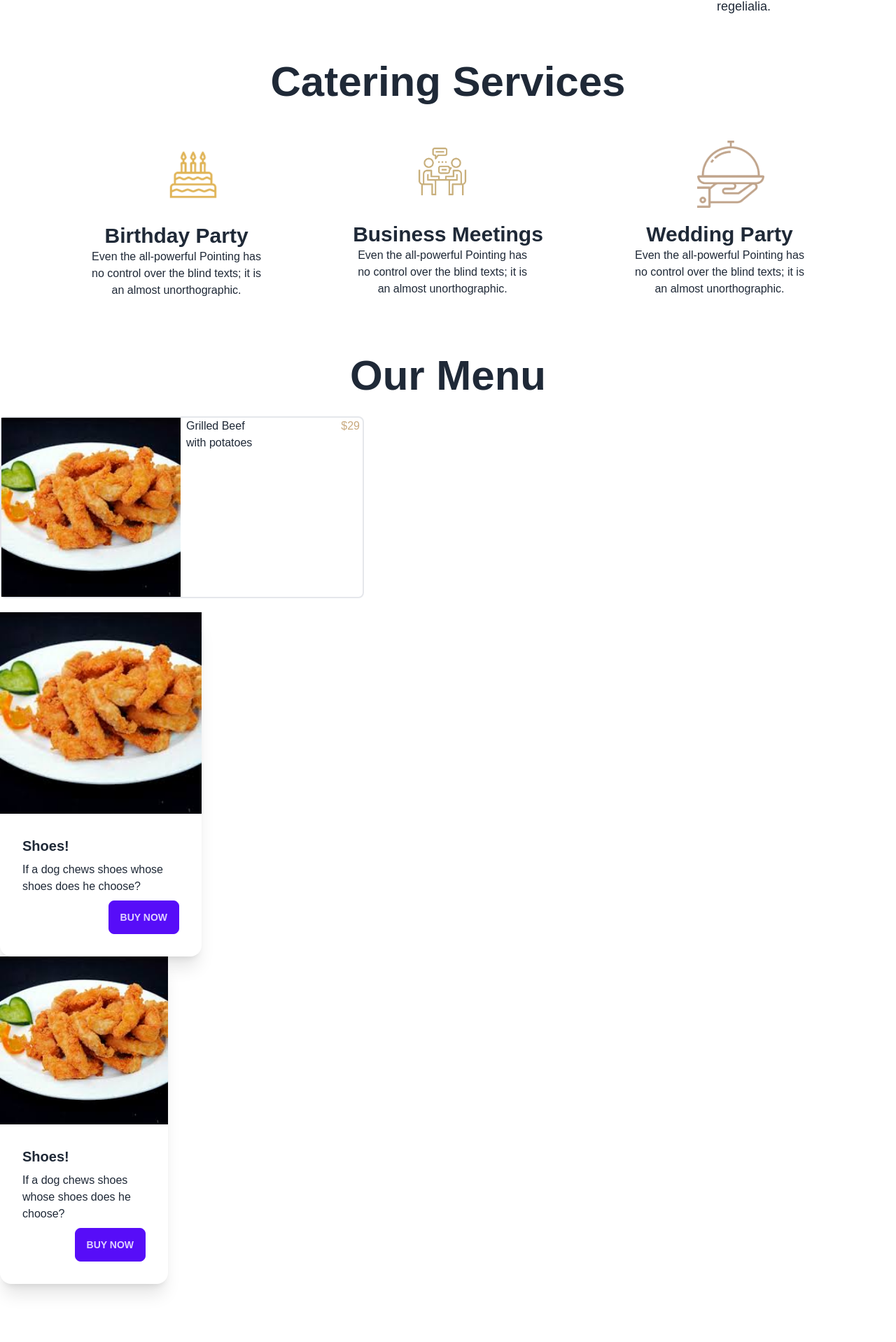
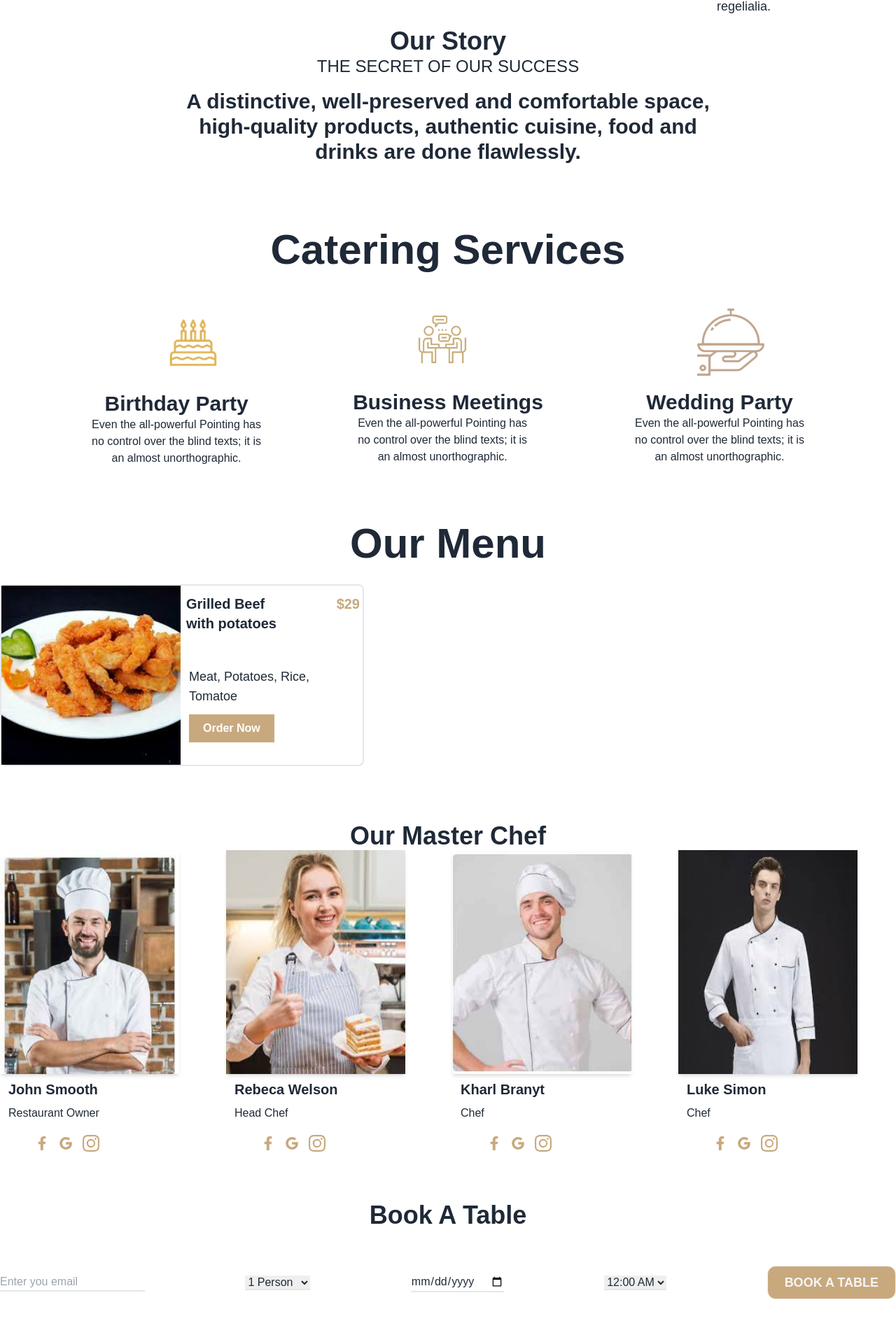
Before and after one commit to MdNadiruzzamanNibras/flavorsome, a Next.js app: page / in a window 1280 px wide. Shown: the part 1333-3251 px from the top of the page at 70% size. Built offline with nearby package versions, Linux system fonts and the light colour scheme; some icons are missing.

Commit message:
menu almost and our story

```diff
--- a/src/Component/Home/BookTable.js
+++ b/src/Component/Home/BookTable.js
@@ -4,7 +4,9 @@ const BookTable = () => {
         console.log("book a table");
     }
     return (
-        <div  className=" h-24  flex justify-between items-center my-7 ">
+        <div className="container">
+            <h1 className='text-center text-4xl font-bold'>Book A Table</h1>
+             <div  className=" h-24  lg:flex lg:justify-between items-center my-7 ">
             <div>
                 <input type="text" placeholder="Enter you email" className="border-b-2 focus:outline-none" />
             </div>
@@ -48,6 +50,7 @@ const BookTable = () => {
             </div>
             <button className="py-2 px-6 rounded-xl btn text-lg font-semibold " style={{backgroundColor:"#c8a97e", color:"whitesmoke"}} onClick={handleBook}>Book A Table</button>
         </div>
+       </div>
     );
 };
 
--- a/src/Component/Home/Menu.js
+++ b/src/Component/Home/Menu.js
@@ -7,39 +7,23 @@ const Menu = () => {
         <div className="my-20  ">
             <h1 className="text-6xl font-extrabold text-center my-7">Our Menu</h1>
              <div className=" ">
-          <div className="  flex items-center rounded-lg border-2 w-[520px]  my-5">
+          <div className="  lg:flex lg:items-center rounded-lg border-2 lg:w-[520px] container  my-5">
             <div className="w-64 h-64">
               <Image src={ch} className="w-64 h-64" alt="Shoes" />
             </div>
-            <div>
-              <div className="flex w-64 h-64 justify-between">
-                <div className="ml-2">
-                  <h5>Grilled Beef <br /> with potatoes</h5>
+            <div className="w-64 h-64">
+              <div className="flex  justify-between text-xl font-bold mt-3">
+                <div className="ml-2 ">
+                  <h5 >Grilled Beef <br /> with potatoes</h5>
                 </div>
                 <div><h5 style={{color:"#c8a97e"}}> $29 </h5></div>
               </div>
+              <h4 className="text-lg mt-12 mx-3">Meat, Potatoes, Rice, Tomatoe</h4>
+              <button style={{backgroundColor:"#c8a97e", color:"white"}} className=" py-2 px-5 mt-3 ml-3 font-bold">Order Now</button>
             </div>
             </div>
-             <div className="card w-72  bg-base-100 shadow-xl  ">
-  <Image src={ch} className="w-72 h-72" alt="Shoes" />
-  <div className="card-body">
-    <h2 className="card-title">Shoes!</h2>
-    <p>If a dog chews shoes whose shoes does he choose?</p>
-    <div className="card-actions justify-end">
-      <button className="btn btn-primary">Buy Now</button>
-    </div>
-  </div>
-</div>
-             <div className="card w-60 bg-base-100 shadow-xl ">
-  <Image src={ch} className="w-60" alt="Shoes" />
-  <div className="card-body">
-    <h2 className="card-title">Shoes!</h2>
-    <p>If a dog chews shoes whose shoes does he choose?</p>
-    <div className="card-actions justify-end">
-      <button className="btn btn-primary">Buy Now</button>
-    </div>
-  </div>
-</div>
+
+
        </div>
        </div>
     );
--- /dev/null
+++ b/src/Component/Home/OurStory.js
@@ -0,0 +1,16 @@
+
+const OurStory = () => {
+    return (
+        <div className="flex justify-center h-56">
+            <div>
+<h1 className="text-4xl text-center font-bold">Our Story</h1>
+            <h5 style={{color:'"#c8a97e"'}} className="text-2xl text-center">THE SECRET OF OUR SUCCESS
+            </h5>
+            <p style={{fontFamily:"var(--heading-font)"}} className="max-w-3xl text-3xl font-semibold my-4 text-center">   A distinctive, well-preserved and comfortable space, high-quality products, authentic cuisine, food and drinks are done flawlessly.
+</p>
+            </div>
+        </div>
+    );
+};
+
+export default OurStory;
--- a/src/Component/Home/RecentPost.js
+++ b/src/Component/Home/RecentPost.js
@@ -6,11 +6,11 @@ const RecentPost = () => {
     return (
         <div className='my-14'>
             <h3 className='text-center text-4xl font-bold'>Recent Posts</h3>
-            <div className='grid grid-cols-3 gap-3 container'>
-                <div className="card w-96   py-3 px-4  shadow-xl">
+            <div className='grid lg:grid-cols-3 lg:gap-3 container'>
+                <div className="card lg:w-96   py-3 px-4  shadow-xl">
 
                     <Image
-                        className='w-96 h-56'
+                        className='lg:w-96 h-56'
                         src={post_one}
                         alt='post'
                     />
--- a/src/pages/index.js
+++ b/src/pages/index.js
@@ -9,6 +9,7 @@ import Master_Chef from "@/Component/Home/Master_Chef";
 import BookTable from "@/Component/Home/BookTable";
 import HappyClient from "@/Component/Home/HappyClient";
 import RecentPost from "@/Component/Home/RecentPost";
+import OurStory from "@/Component/Home/OurStory";
 const Home = () => {
   return (
     <div>
@@ -23,6 +24,7 @@ const Home = () => {
       <div className="max-w-7xl mx-auto">
         <HeroAfter></HeroAfter>
         <CountAll></CountAll>
+        <OurStory></OurStory>
         <CateringServices></CateringServices>
         <Menu></Menu>
         <Master_Chef></Master_Chef>
```
Also changed, not shown: src/Component/Home/FoodPHILOSOPHY.js (added), src/images/philosphy/down.jpg (added), src/images/philosphy/uper.jpg (added).
